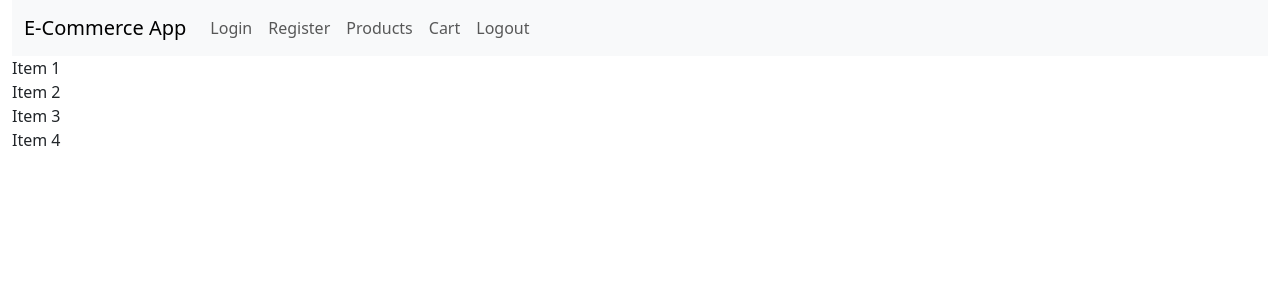
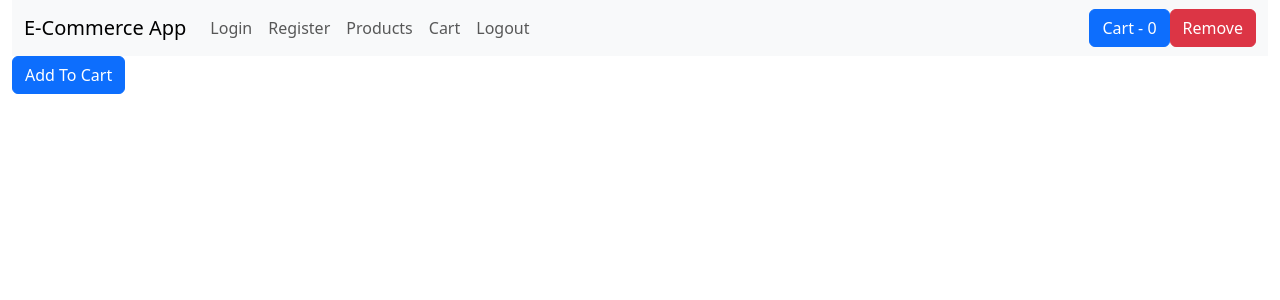
Before and after one commit to kiran-blockchain/optum-oct-react, a React (Create React App) app in the folder ecommerce/: page / in a window 1280 px wide. Shown: the top 300 px of the page. Built offline with nearby package versions, Linux system fonts and the light colour scheme.

Commit message:
Added Context Api

```diff
--- a/ecommerce/src/App.jsx
+++ b/ecommerce/src/App.jsx
@@ -1,19 +1,36 @@
+import { useState } from "react";
+import { AddToCart } from "./components/AddToCart";
 import ItemList from "./components/CallBackDemo";
 import { Header } from "./components/Header";
 import { MemoDemo } from "./components/MemoDemo";
 
 import { Register } from "./pages/Register";
 import { UserList } from "./pages/UserList";
-import  {HeaderConfig}  from "./utils/config";
+import { HeaderConfig } from "./utils/config";
+import { CartContext } from "./Providers/cartProvider";
 
 const App = () => {
+  const [items, setItems] = useState([]);
+  const addToCart = (item) => {
+
+    setItems([...items, item])
+
+  };
+  const removeFromCart = (item) => {
+    let existing = items;
+    let index = items.findIndex(x => x.id == item.id);
+    existing = existing.slice(index, 1);
+    setItems(existing);
+  }
   return (
-    <div>
-      <Header headerConfig ={HeaderConfig}/>
-      {/* <UserList/> */}
-      {/* <MemoDemo/> */}
-      <ItemList/>
-    </div>)
+    <CartContext.Provider value={{ itemCount: items,
+    addItem: addToCart,
+    removeItem:removeFromCart }}>
+      <div>
+        <Header headerConfig={HeaderConfig} />
+        <AddToCart />
+      </div>
+    </CartContext.Provider>)
 };
 
 export default App;
--- /dev/null
+++ b/ecommerce/src/Providers/cartProvider.js
@@ -0,0 +1,7 @@
+import { createContext } from "react";
+
+export const CartContext = createContext({
+    itemCount:0,
+    addItem:()=>{},
+    removeItem:()=>{}
+});
--- /dev/null
+++ b/ecommerce/src/components/AddToCart/index.jsx
@@ -0,0 +1,14 @@
+import { useContext } from "react"
+import { CartContext } from "../../Providers/cartProvider"
+
+export const AddToCart =({item})=>{
+    //consume the context and fetch the addItem function
+    const {addItem} = useContext(CartContext)
+    return(
+        <button className="btn btn-primary" onClick={e=>{
+            addItem({id:1,...item});
+        }}>
+            Add To Cart
+        </button>
+    )
+}
--- a/ecommerce/src/components/Header/index.jsx
+++ b/ecommerce/src/components/Header/index.jsx
@@ -1,9 +1,12 @@
 //presentation component
 
+import { useContext } from "react";
 import { NavSection } from "../NavSection";
+import { CartContext } from "../../Providers/cartProvider";
 
 // export const Header = (props) => {
     export const Header = ({headerConfig})=>{
+    const {itemCount,removeItem} = useContext(CartContext)
     return (
         <nav className="navbar navbar-expand-lg bg-body-tertiary">
             <div className="container-fluid">
@@ -14,6 +17,12 @@ import { NavSection } from "../NavSection";
                     <span className="navbar-toggler-icon"></span>
                 </button>
                 <NavSection navItems={headerConfig.navItems}/>
+                <button className="btn btn-primary">Cart - {itemCount.length}</button>
+                <button className="btn btn-danger"
+                onClick={e=>{
+                        removeItem({id:1});
+                }}
+                >Remove</button>
             </div>
         </nav>
     );
```
